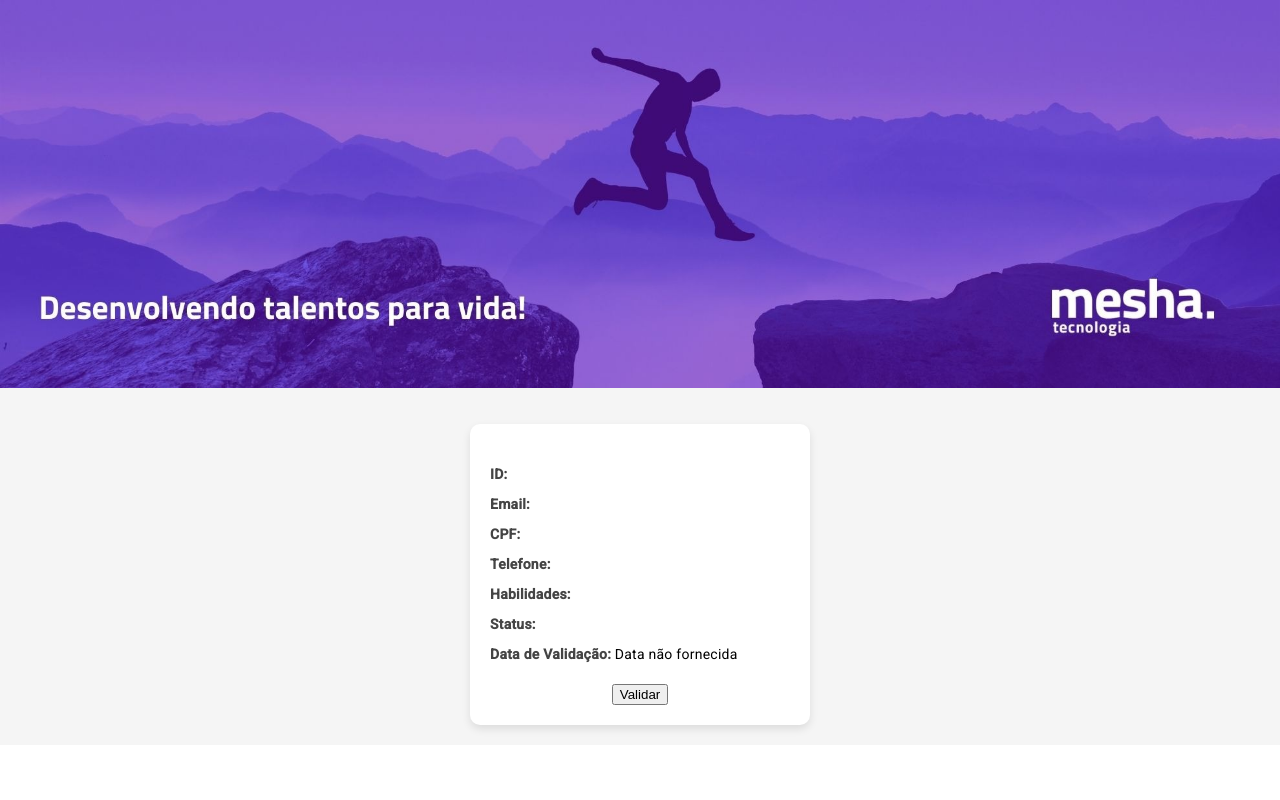
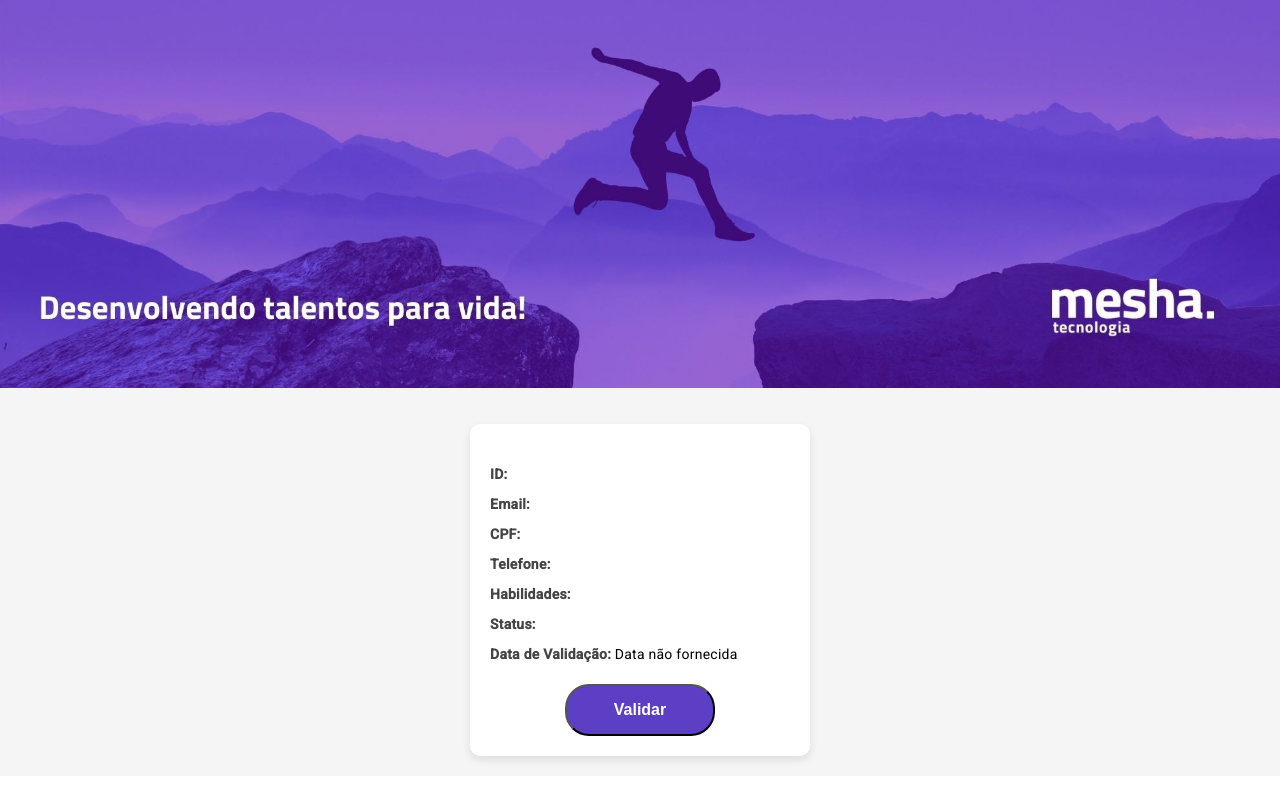
Before and after one commit to joaolrocha/front-challenge, an Angular app: page /1/validar in a window 1280 px wide. Built offline with nearby package versions, Linux system fonts and the light colour scheme.

Commit message:
feat: readme.md

```diff
--- a/src/app/app-routing.module.ts
+++ b/src/app/app-routing.module.ts
@@ -6,10 +6,14 @@ import { EmployeeDetailComponent } from './dashboard/employee-detail/employee-de
 
 const routes: Routes = [
   {
+    path: '',
+    redirectTo: '/registros',
+    pathMatch: 'full'
+  },
+  {
     path: ':nome/registrar',
     component: EmployeeFormComponent
   },
-
   {
     path: 'registros',
     component: EmployeeListComponent
--- a/src/app/app.module.ts
+++ b/src/app/app.module.ts
@@ -7,7 +7,6 @@ import { BrowserModule } from '@angular/platform-browser';
 import { BrowserAnimationsModule } from '@angular/platform-browser/animations';
 import { AppRoutingModule } from './app-routing.module';
 import { AppComponent } from './app.component';
-import { DashboardComponent } from './dashboard/dashboard.component';
 import { EmployeeDetailComponent } from './dashboard/employee-detail/employee-detail.component';
 import { EmployeeFormComponent } from './dashboard/employee-form/employee-form.component';
 import { EmployeeListComponent } from './dashboard/employee-list/employee-list.component';
@@ -19,7 +18,6 @@ import { DatePipe } from '@angular/common';
 @NgModule({
   declarations: [
     AppComponent,
-    DashboardComponent,
     EmployeeListComponent,
     EmployeeDetailComponent,
     EmployeeFormComponent,
--- a/src/app/dashboard/dashboard.component.html
+++ /dev/null
@@ -1 +0,0 @@
-<p>dashboard works!</p>
--- a/src/app/dashboard/employee-detail/employee-detail.component.html
+++ b/src/app/dashboard/employee-detail/employee-detail.component.html
@@ -19,7 +19,7 @@
 
     <!-- Aqui você pode colocar seus botões de ação -->
     <div class="employee-actions">
-      <button (click)="onValidateButtonClick()">Validar</button>
+      <button class="btn-details" (click)="onValidateButtonClick()">Validar</button>
     </div>
 
   </div>
--- a/src/app/dashboard/employee-detail/employee-detail.component.scss
+++ b/src/app/dashboard/employee-detail/employee-detail.component.scss
@@ -49,3 +49,19 @@ height: 100%;
 .employee-actions {
   text-align: center;
 }
+
+.btn-details {
+  width: 50%;
+  height: 52px;
+  border-radius: 24px;
+  background-color: #5d3fc5;
+  color: white;
+  font-weight: 600;
+  font-size: 1rem;
+  cursor: pointer;
+  transition: background-color 0.3s ease;
+
+  &:hover {
+    background-color: #492ba0; // Cor um pouco mais escura para o hover
+  }
+}
--- a/src/app/dashboard/employee-form/employee-form.component.html
+++ b/src/app/dashboard/employee-form/employee-form.component.html
@@ -30,7 +30,7 @@
   <!-- Campo CPF -->
   <mat-form-field appearance="outline" class="employee-form-field">
     <mat-label>CPF</mat-label>
-    <input matInput type="text" id="cpf" formControlName="cpf">
+    <input matInput type="text" id="cpf" formControlName="cpf" (input)="onCPFInput($event)">
     <mat-error *ngIf="registroForm.get('cpf')?.invalid && registroForm.get('cpf')?.touched">
       Insira um cpf valido!
     </mat-error>
@@ -39,7 +39,7 @@
 
   <mat-form-field appearance="outline" class="employee-form-field">
     <mat-label>Celular</mat-label>
-    <input matInput type="text" id="phone" formControlName="phone">
+    <input matInput type="text" id="phone" formControlName="phone" (input)="onPhoneInput($event)">
     <mat-error *ngIf="registroForm.get('phone')?.invalid && registroForm.get('phone')?.touched">
       Insira um numero de telefone valido
     </mat-error>
--- a/src/app/dashboard/employee-form/employee-form.component.ts
+++ b/src/app/dashboard/employee-form/employee-form.component.ts
@@ -61,20 +61,50 @@ export class EmployeeFormComponent implements OnInit {
     if (this.registroForm.valid) {
       const formData = this.registroForm.value;
 
-      // Aqui você pode chamar seu serviço para enviar os dados ao backend.
       this.employeeService.createEmployee(formData).subscribe(
         response => {
-          // Trate a resposta do servidor aqui, por exemplo, mostrar uma mensagem de sucesso.
           alert('Funcionário registrado com sucesso!');
         },
         error => {
-          // Trate erros aqui, por exemplo, mostrar uma mensagem de erro.
           alert('Ocorreu um erro ao registrar o funcionário.');
         }
       );
     } else {
-      // Trate erros de validação aqui.
       alert('Por favor, corrija os erros no formulário.');
     }
   }
+
+  maskCPF(value: string): string {
+    let newValue = value.replace(/\D/g, '');
+    if (newValue.length <= 3) {
+      return newValue;
+    }
+    if (newValue.length <= 6) {
+      return `${newValue.substring(0, 3)}.${newValue.substring(3)}`;
+    }
+    if (newValue.length <= 9) {
+      return `${newValue.substring(0, 3)}.${newValue.substring(3, 3)}.${newValue.substring(6)}`;
+    }
+    return `${newValue.substring(0, 3)}.${newValue.substring(3, 3)}.${newValue.substring(6, 3)}-${newValue.substring(9, 2)}`;
+  }
+
+  maskPhone(value: string): string {
+    let newValue = value.replace(/\D/g, '');
+    if (newValue.length <= 2) {
+      return `(${newValue}`;
+    }
+    if (newValue.length <= 6) {
+      return `(${newValue.substring(0, 2)}) ${newValue.substring(2)}`;
+    }
+    return `(${newValue.substring(0, 2)}) ${newValue.substring(2, 5)}-${newValue.substring(7, 4)}`;
+  }
+
+  onCPFInput(event: any) {
+    event.target.value = this.maskCPF(event.target.value);
+  }
+
+  onPhoneInput(event: any) {
+    event.target.value = this.maskPhone(event.target.value);
+  }
+
 }
```
Also changed, not shown: src/app/dashboard/dashboard.component.ts (deleted, +0 -10 lines), src/app/dashboard/dashboard.component.scss (deleted), 2 other files (tests, documents, lock files or other folders).
